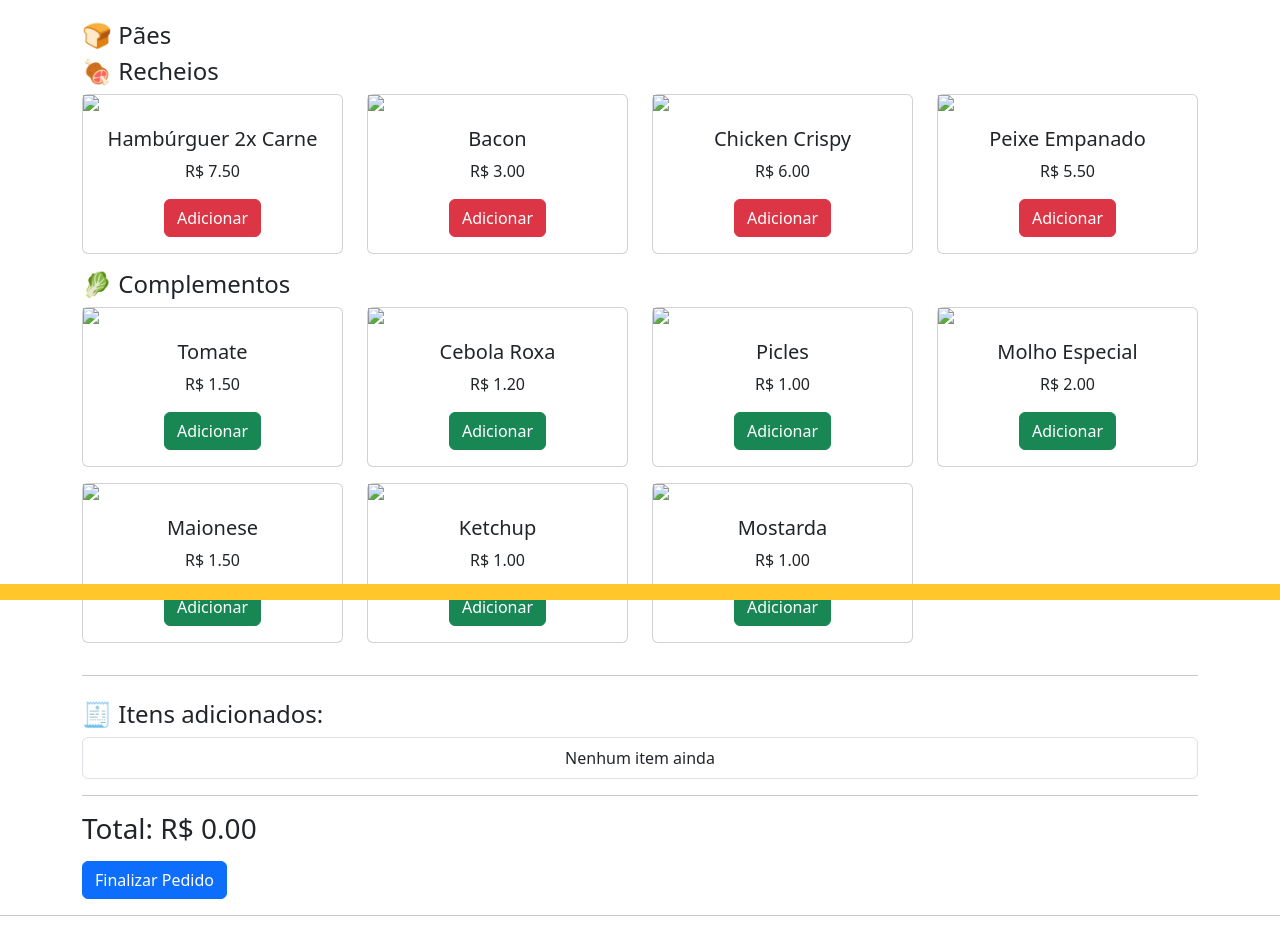
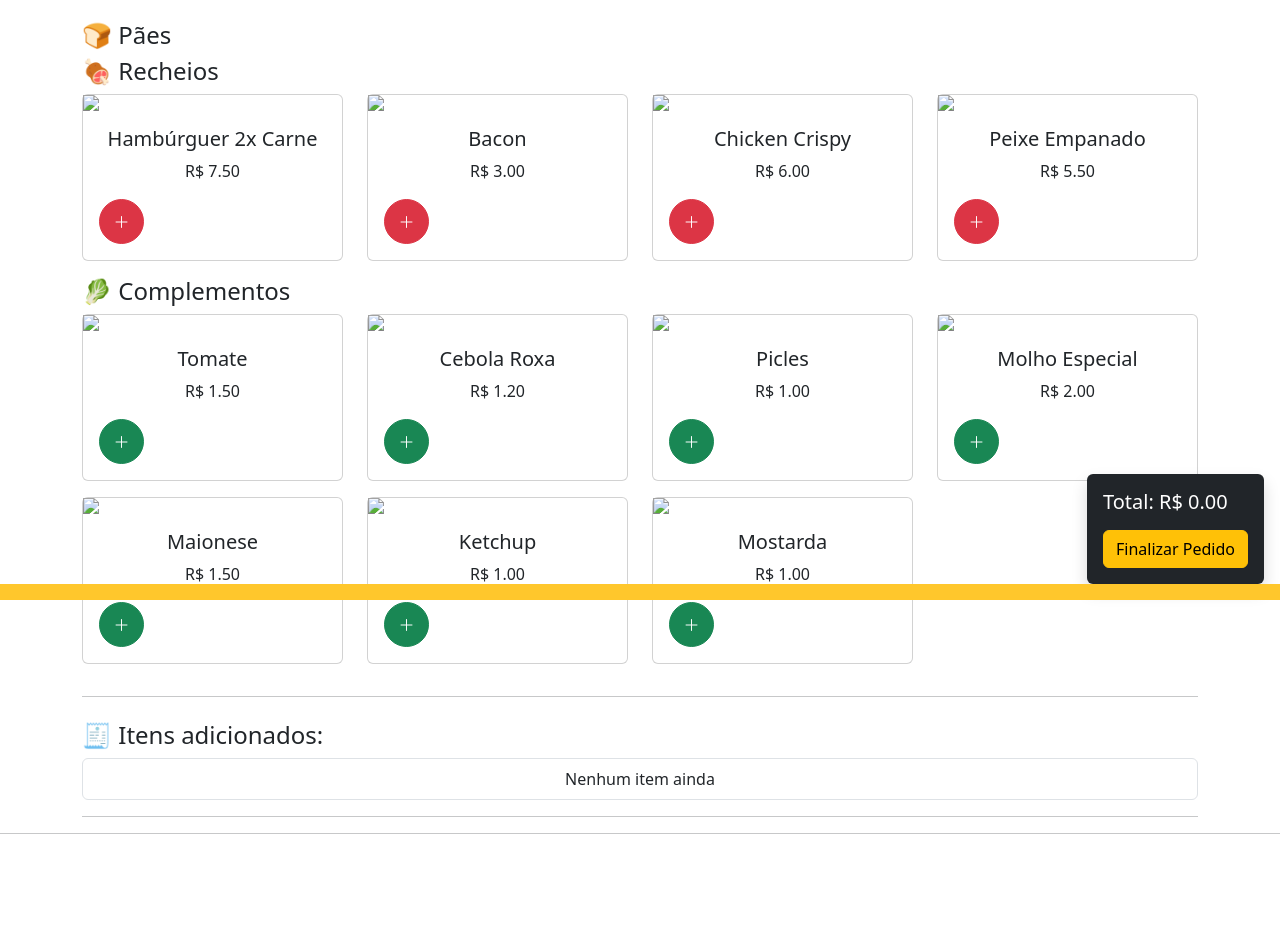
Before and after one commit to andreluistavaresmossignato/McDonalds-app, a PHP site: page / in a window 1280 px wide. Shown: the part 200-1132 px from the top of the page. After the commit the page ends 1034 px from the top, so only its background shows below. Run offline with PHP 8.4, Linux system fonts and the light colour scheme; data comes from the database, SQL or seed files in the repository; some libraries are stand-ins or nearby versions.

Commit message:
Alterações no design do site

```diff
--- a/view/footer.php
+++ b/view/footer.php
@@ -1,4 +1,18 @@
 <hr>
 <footer style="background-color: #FFC72C;" class="text-dark p-2 text-center fixed-bottom">
+
+<div class="position-fixed bottom-0 start-0 p-3" style="z-index: 999;">
+    <div id="toastAdd" class="toast align-items-center text-bg-success border-0" role="alert" data-bs-delay="1000">
+        <div class="d-flex">
+            <div class="toast-body">
+                Item adicionado ao lanche! 🍔
+            </div>
+            <button type="button" class="btn-close btn-close-white me-2 m-auto" data-bs-dismiss="toast"></button>
+        </div>
+    </div>
+</div>
+
+<script src="https://cdn.jsdelivr.net/npm/bootstrap@5.3.8/dist/js/bootstrap.bundle.min.js"></script>
+
 </body>
 </html>
--- a/view/index.php
+++ b/view/index.php
@@ -1,4 +1,6 @@
 <?php include 'header.php'; ?>
+
+<link rel="stylesheet" href="https://cdn.jsdelivr.net/npm/bootstrap-icons@1.11.3/font/bootstrap-icons.css">
 
 <div class="container mt-4">
     <h2 class="text-center mb-4">🍔 Monte seu Lanche</h2>
@@ -13,8 +15,10 @@
                         <div class="card-body">
                             <h5><?= $item['nome'] ?></h5>
                             <p>R$ <?= $item['preco'] ?></p>
-                            <button class="btn btn-warning" onclick="addItem('pao', <?= $item['preco'] ?>, '<?= $item['nome'] ?>')">
-                                Adicionar
+                            <button class="btn btn-warning rounded-circle d-flex align-items-center justify-content-center"
+                                style="width: 45px; height: 45px;"
+                                onclick="addItem('pao', <?= $item['preco'] ?>, '<?= $item['nome'] ?>')">
+                                <i class="bi bi-plus-lg"></i>
                             </button>
                         </div>
                     </div>
@@ -33,8 +37,10 @@
                         <div class="card-body">
                             <h5><?= $item['nome'] ?></h5>
                             <p>R$ <?= $item['preco'] ?></p>
-                            <button class="btn btn-danger" onclick="addItem('recheio', <?= $item['preco'] ?>, '<?= $item['nome'] ?>')">
-                                Adicionar
+                            <button class="btn btn-danger rounded-circle d-flex align-items-center justify-content-center"
+                                style="width: 45px; height: 45px;"
+                                onclick="addItem('recheio', <?= $item['preco'] ?>, '<?= $item['nome'] ?>')">
+                                <i class="bi bi-plus-lg"></i>
                             </button>
                         </div>
                     </div>
@@ -53,8 +59,10 @@
                         <div class="card-body">
                             <h5><?= $item['nome'] ?></h5>
                             <p>R$ <?= $item['preco'] ?></p>
-                            <button class="btn btn-success" onclick="addItem('complemento', <?= $item['preco'] ?>, '<?= $item['nome'] ?>')">
-                                Adicionar
+                            <button class="btn btn-success rounded-circle d-flex align-items-center justify-content-center"
+                                style="width: 45px; height: 45px;"
+                                onclick="addItem('complemento', <?= $item['preco'] ?>, '<?= $item['nome'] ?>')">
+                                <i class="bi bi-plus-lg"></i>
                             </button>
                         </div>
                     </div>
@@ -73,9 +81,14 @@
 
     <hr>
 
-    <h3>Total: R$ <span id="total">0.00</span></h3>
-
-    <button class="btn btn-primary mt-2" onclick="finalizar()">Finalizar Pedido</button>
+    <div class="position-fixed bottom-0 end-0 p-3" style="z-index: 999;">
+    <div class="bg-dark text-white p-3 rounded shadow">
+        <h5>Total: R$ <span id="total">0.00</span></h5>
+        <button class="btn btn-warning w-100 mt-2" onclick="finalizar()">
+            Finalizar Pedido
+        </button>
+    </div>
+</div>
 </div>
 
 <script>
@@ -96,6 +109,11 @@ function addItem(tipo, preco, nome) {
     itens.push({ tipo, preco, nome });
 
     atualizarLista();
+
+    let toast = new bootstrap.Toast(document.getElementById('toastAdd'), {
+        delay: 1000
+    });
+    toast.show();
 }
 
 function removerItem(index) {
```
